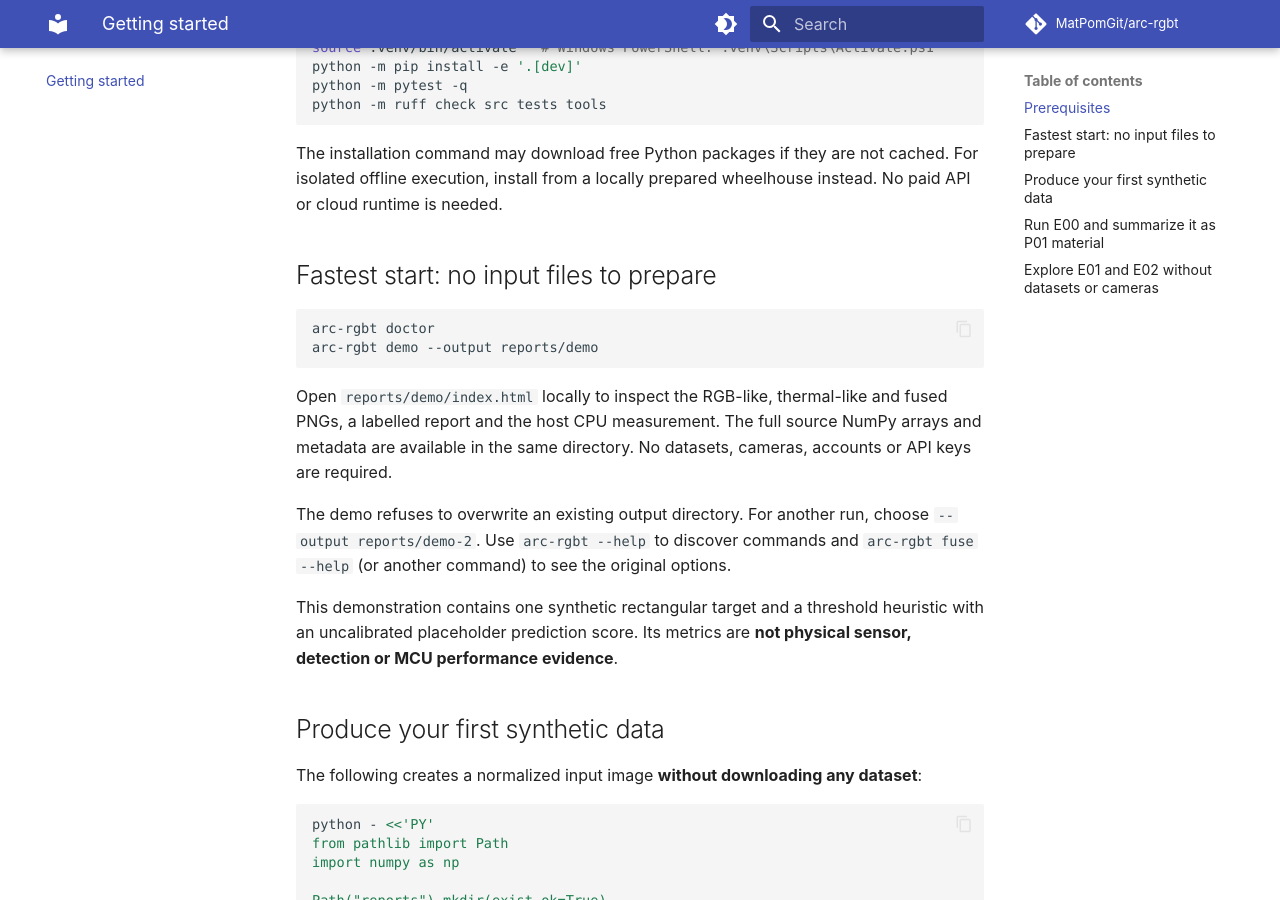
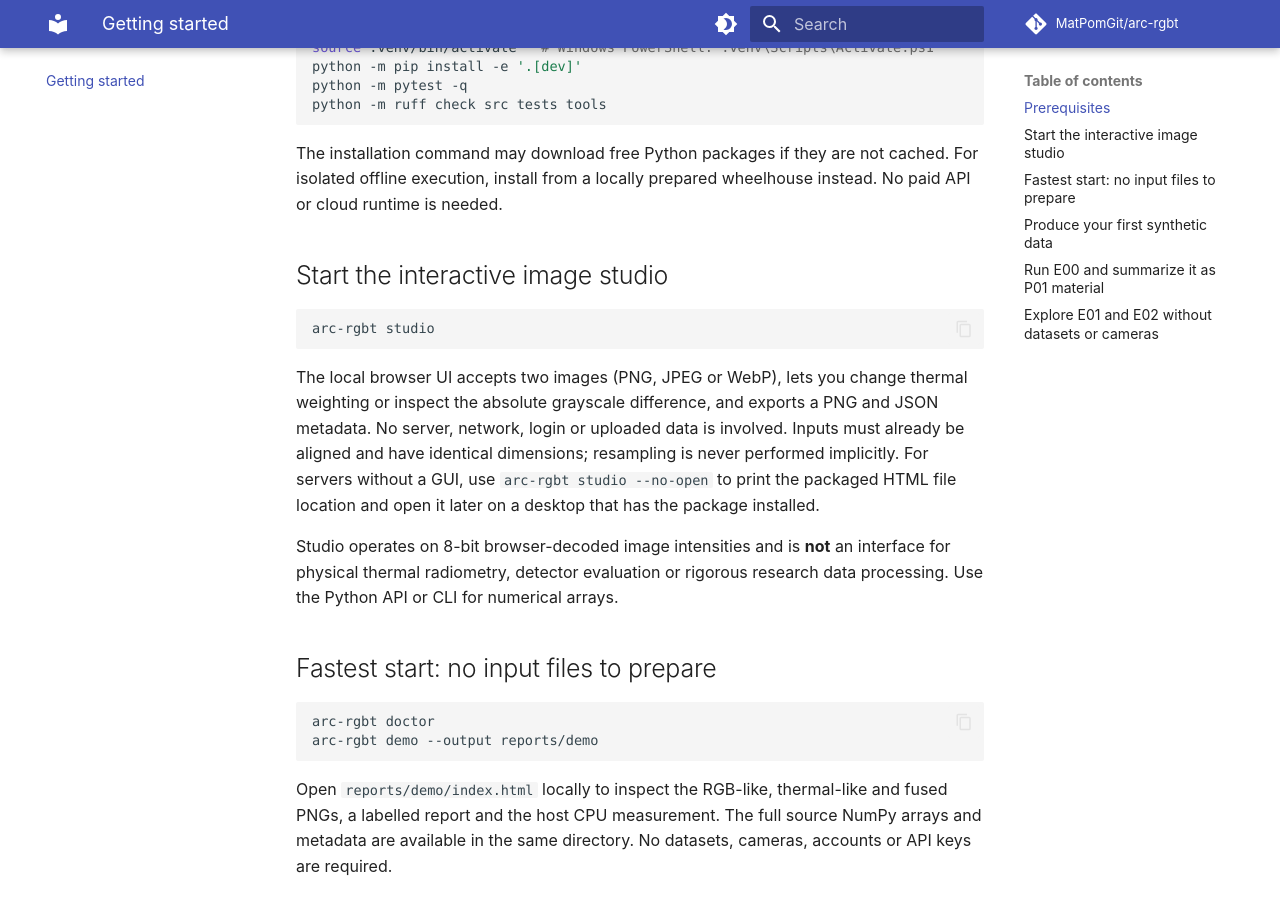
Before and after one commit to MatPomGit/arc-rgbt, an MkDocs documentation site: the page built from docs/getting-started.md, in a window 1280 px wide and 900 px high, scrolled down 446 px. Built offline with MkDocs 1.6.1 and Material for MkDocs 9.7.7, drawn with Linux system fonts in a browser that asks for light colours; comment, search, counter and statistics services are not loaded.

Commit message:
docs(studio): document offline GUI, interactions and scientific limits

````diff
--- a/docs/getting-started.md
+++ b/docs/getting-started.md
@@ -17,6 +17,24 @@ python -m ruff check src tests tools
 ```
 
 The installation command may download free Python packages if they are not cached. For isolated offline execution, install from a locally prepared wheelhouse instead. No paid API or cloud runtime is needed.
+
+## Start the interactive image studio
+
+```bash
+arc-rgbt studio
+```
+
+The local browser UI accepts two images (PNG, JPEG or WebP), lets you change
+thermal weighting or inspect the absolute grayscale difference, and exports
+a PNG and JSON metadata. No server, network, login or uploaded data is involved.
+Inputs must already be aligned and have identical dimensions; resampling is
+never performed implicitly. For servers without a GUI, use
+`arc-rgbt studio --no-open` to print the packaged HTML file location and open
+it later on a desktop that has the package installed.
+
+Studio operates on 8-bit browser-decoded image intensities and is **not**
+an interface for physical thermal radiometry, detector evaluation or rigorous
+research data processing. Use the Python API or CLI for numerical arrays.
 
 ## Fastest start: no input files to prepare
 
````
